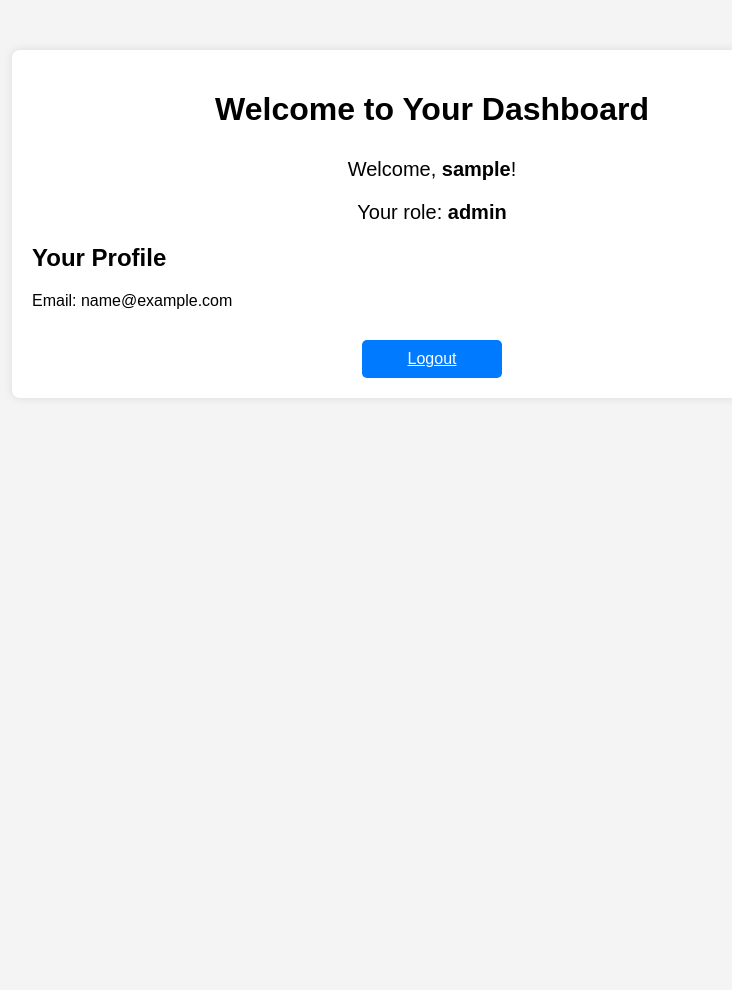
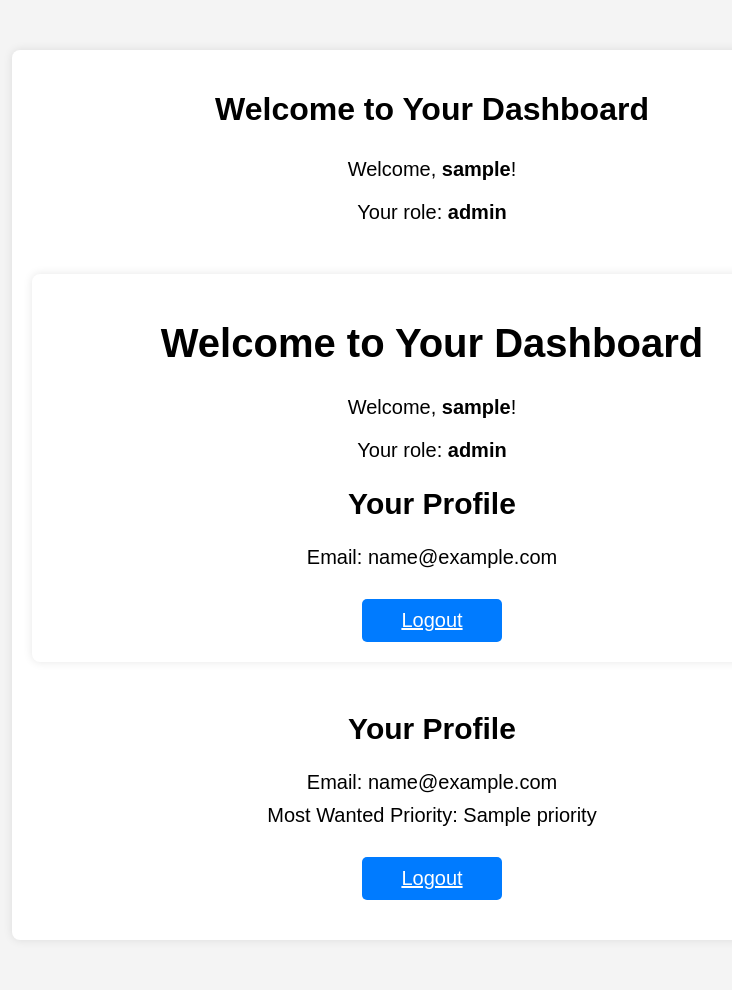
Before and after one commit to lenaqian/FidHacks2024, a Flask app: template templates/dashboard.html in a window 1280 px wide. Shown: the whole page, without its empty margins (208-940 px from the left). Before the commit the page ends 378 px from the top, so only its background shows below. Run offline with Flask 3, Linux system fonts and the light colour scheme; the template is opened without the code that fills it: most values are stand-ins (such as "Sample title", 1, 10 or a date in 2020).

Commit message:
Reapply "WOAH"
This reverts commit 74f49c5b46f166a4f0e4a56ecb3b5098c27b2cb3.

```diff
--- a/app.py
+++ b/app.py
@@ -5,10 +5,16 @@ app.secret_key = 'your_secret_key'  # Change this to a secure secret key in prod
 
 
 # Dummy user data (replace this with your user authentication mechanism)
-users = {
-    'user1': {'email': 'user1@example.com', 'password': 'password1', 'role': 'mentor', 'priority': 'Negotiation tactics'},
-    'user2': {'email': 'user2@example.com', 'password': 'password2', 'role': 'mentee', 'priority': 'Investing'}
+users = {    'user1': {'email': 'user1@example.com', 'password': 'password1', 'role': 'mentor', 'priorities': ['Networking', 'Education']},
+    'user2': {'email': 'user2@example.com', 'password': 'password2', 'role': 'mentee', 'priorities': ['Investment', 'Healthcare']}
 }
+
+# Dummy mentee data (replace this with your actual mentee data)
+mentees = [
+    {'name': 'Alice', 'email': 'alice@example.com', 'priorities': ['Networking', 'Education']},
+    {'name': 'Bob', 'email': 'bob@example.com', 'priorities': ['Investment', 'Healthcare']}
+]
+
 priority_items = ["Investment", "Networking", "Retirement", "Healthcare", "Education"]
 
 @app.route('/')
@@ -38,7 +44,17 @@ def login():
 def dashboard():
     if 'username' in session:
         user = users[session['username']]
-        return render_template('dashboard.html', username=session['username'], email=user['email'], role=user['role'], priority=user['priority'])
+        if user['role'] == 'mentor':
+            # mentor_priorities = user['priority'].split(',')
+            mentor_priorities = user['priorities']
+
+            matches = []
+            for mentee in mentees:
+                if any(priority in mentee['priorities'] for priority in mentor_priorities):
+                    matches.append(mentee)
+            return render_template('mentor_dashboard.html', matches=matches)
+        else:
+            return render_template('mentee_dashboard.html')
     else:
         return redirect('/login')
 
@@ -51,14 +67,52 @@ def logout():
 @app.route('/make_account/profile', methods=['GET', 'POST'])
 def make_account_profile():
     if request.method == 'POST':
-        # Get form data
         username = request.form['username']
         password = request.form['password']
         name = request.form['name']
 
         role = request.form['role']
         email = request.form['email']
+
         # priority = request.form['priority']
+        # selected_priorities = request.form.getlist('priority')
+        # # Get form data
+        username = session['username']
+        # users[username]['priorities'] = selected_priorities
+
+        # Create a new user dictionary
+        new_user = {
+            'email': email,
+            'name' : name,
+            'password': password,
+            'role': role,
+            'priorities': []
+        }
+
+        # Add the new user to the users dictionary
+        users[username] = new_user
+
+
+
+
+        # Process the data (store in database, etc.)
+        # For now, just print the data
+        # print('Role:', role)
+        # print('Email:', email)
+        # print('Priority:', priority)
+
+        # Redirect to interests selection page
+        return redirect('/make_account/interests')
+        #return render_template('confirmation.html', email=email, role=role, selected_priorities=selected_priorities)
+
+    else:
+        return render_template('make_account_profile.html', priority_items=priority_items)
+
+
+@app.route('/make_account/interests', methods=['GET', 'POST'])
+def make_account_interests():
+    if request.method == 'POST':
+        # Get form data
         selected_priorities = request.form.getlist('priority')
         # selected_priorities_list = list(selected_priorities)
 
@@ -69,11 +123,18 @@ def make_account_profile():
         # print('Priority:', priority)
 
         # Redirect to interests selection page
-        return render_template('make_account_interests.html', email=email, role=role, priority_items=priority_items, selected_priorities=selected_priorities)
-        #return render_template('confirmation.html', email=email, role=role, selected_priorities=selected_priorities)
+        # users[session['username']['priorities']] = selected_priorities
+        username = session['username']
+        users[username]['priorities'] = selected_priorities
+        role = users[username]['role']
+        name = users[username]['name']
+        email = users[username]['email']
+
+        # return render_template('confirmation.html', selected_priorities=selected_priorities)
+        return render_template('confirmation.html', email=email, name=name, role=role, selected_priorities=selected_priorities)
 
     else:
-        return render_template('make_account_profile.html', priority_items=priority_items)
+        return render_template('make_account_interests.html', priority_items=priority_items)
 
 
 if __name__ == '__main__':
--- a/templates/confirmation.html
+++ b/templates/confirmation.html
@@ -13,8 +13,8 @@
     {% for priority in selected_priorities %}
         <li>{{ priority }}</li>
     {% endfor %}
-    <a href="/logout" class="logout-btn">Logout</a>
-    <a href="/dashboard" class="home-btn">Logout</a>
+    <a href="/dashboard" class="btn btn-primary">Go to Dashboard</a>
+    <a href="/logout" class="btn btn-primary btn-block">Logout</a>
 
 </body>
 </html>
--- a/templates/dashboard.html
+++ b/templates/dashboard.html
@@ -52,6 +52,11 @@
 </head>
 <body>
 
+<div class="container">
+    <h1>Welcome to Your Dashboard</h1>
+    <div class="welcome-message">
+        <p>Welcome, <strong>{{ username }}</strong>!</p>
+        <p>Your role: <strong>{{ role }}</strong></p>
     <div class="container">
         <h1>Welcome to Your Dashboard</h1>
         <div class="welcome-message">
@@ -76,6 +81,13 @@
         {% endif %}
         <a href="/logout" class="logout-btn">Logout</a>
     </div>
+    <div class="profile-info">
+        <h2>Your Profile</h2>
+        <p>Email: {{ email }}</p>
+        <p>Most Wanted Priority: {{ priority }}</p>
+    </div>
+    <a href="/logout" class="logout-btn">Logout</a>
+</div>
 
 </body>
 </html>
```
